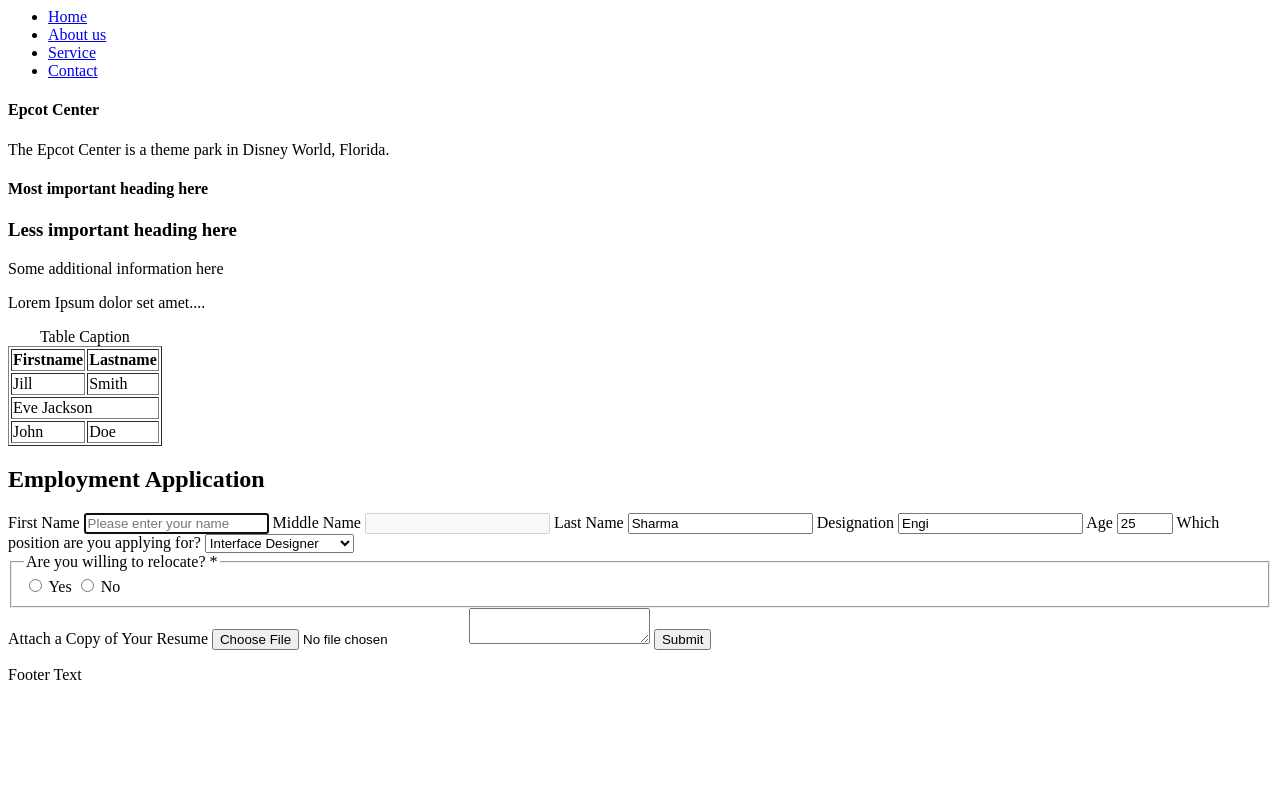
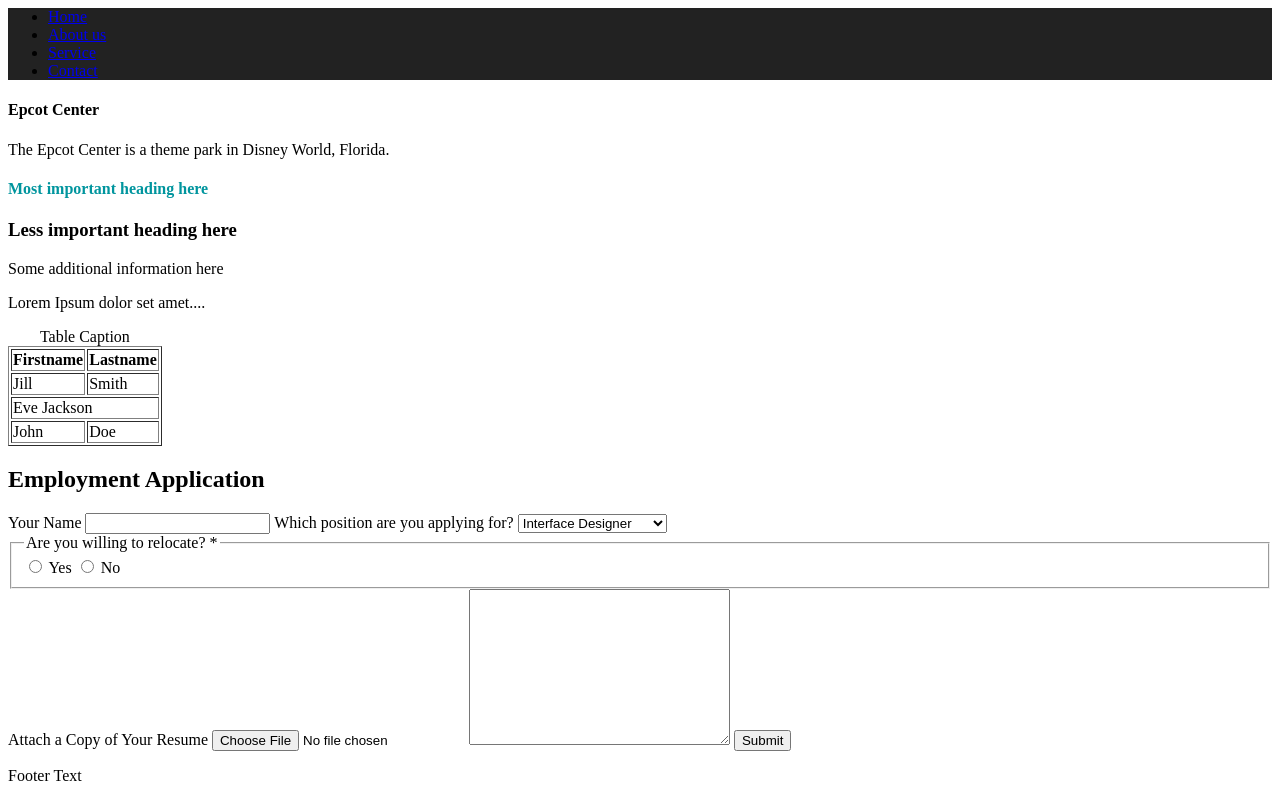
Before and after one commit to ravindermahajan890/GMI-Interactive, a plain HTML site: page index.html in a window 1280 px wide. Drawn offline with Linux system fonts and the light colour scheme.

Commit message:
ways to insert css

```diff
--- a/index.html
+++ b/index.html
@@ -2,11 +2,17 @@
 <html>
 
 <head>
-    <title>Page Title</title>
+    <title>Sapient GMI</title>
+
+	<link rel="stylesheet" type="text/css" href="mystyle.css">
+
+	<style>
+		h1 {color: #00959e;}
+	</style>
 </head>
 
 <body>
-	<header>
+	<header style="background-color: #222222;">
 		<nav>
 			<ul>
 				<li><a href="#">Home</a></li>
@@ -56,25 +62,13 @@
 		</section>
 
 		<section>
-			<form action="form.php">
+			<form>
 				<header>
 					<h2>Employment Application</h2>
 				</header>
 
-					<label>First Name</label>
-					<input type="text" required autofocus placeholder="Please enter your name"/>
-
-					<label>Middle Name</label>
-					<input type="text" disabled/>
-
-					<label>Last Name</label>
-					<input type="text" value="Sharma" readonly/>
-
-					<label>Designation</label>
-					<input type="text" value="Engi" max="4"/>
-
-					<label>Age</label>
-					<input type="number" value="25" min="20" max="50" step="5"/>
+				<label>Your Name</label>
+				<input type="text" />
 
 				<label>
 					Which position are you applying for?
@@ -98,7 +92,7 @@
 				<fieldset>
 					<legend>
 						Are you willing to relocate?
-							<span class="req">*</span>
+						<span id="req_19" class="req">*</span>
 					</legend>
 					<input type="radio" class="field radio" value="Yes" >
 					<label>Yes</label>
@@ -109,9 +103,10 @@
 				<label>Attach a Copy of Your Resume</label>
 				<input type="file">
 
-					<textarea></textarea>
+				<textarea rows="10" cols="30"></textarea>
 
-					<button>Submit</button>
+				<input type="submit" value="Submit" />
+
 			</form>
 		</section>
 	</section>
```
Lines whose indentation alone changed are shown as unchanged.
